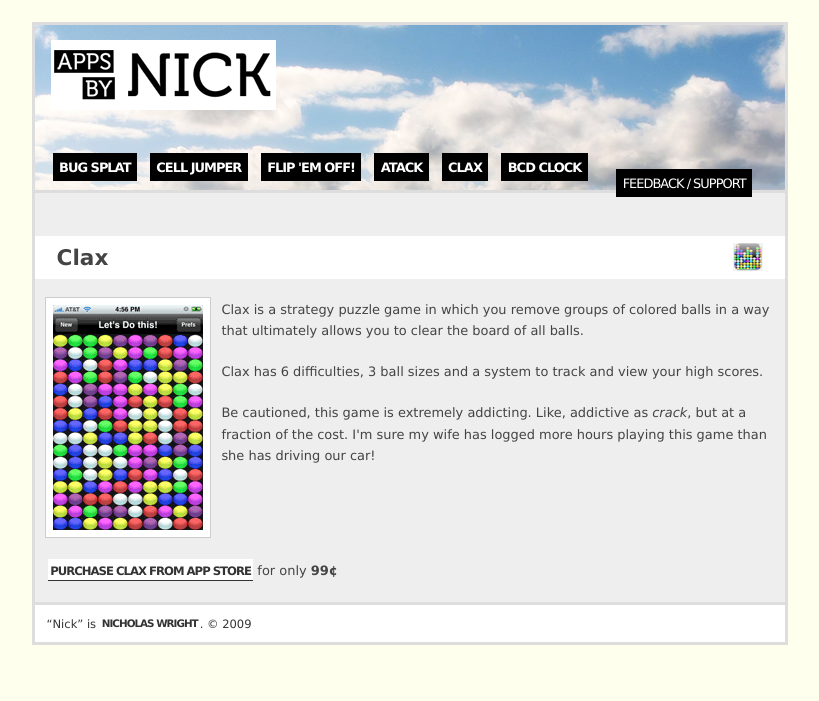
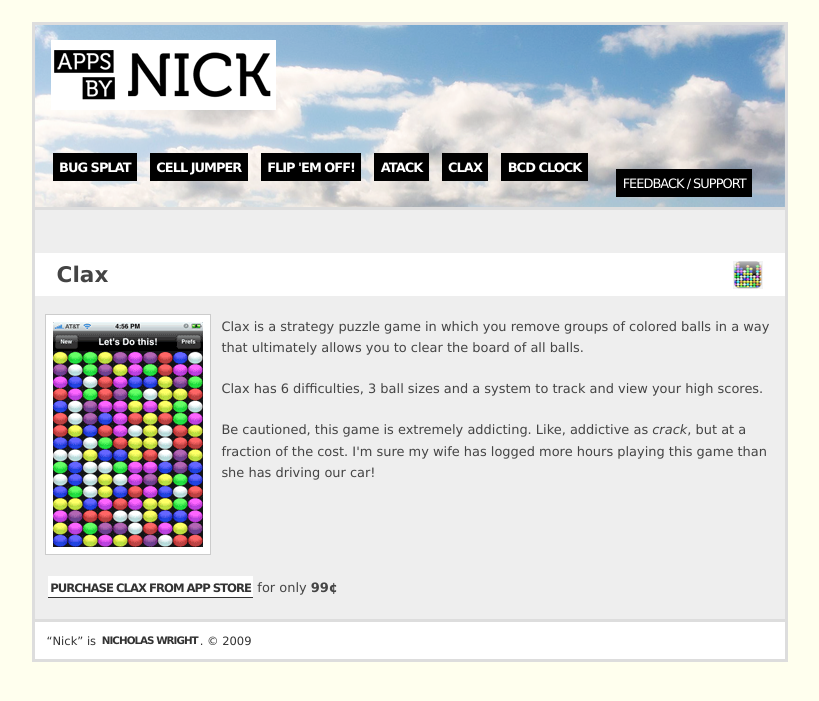
Before and after one commit to Abica/appsbynick-google-app-engine, a Python web app: template templates/root/clax.html in a window 1280 px wide. Shown: the top 701 px of the page, without its empty margins (230-1049 px from the left). Run offline with Jinja, Linux system fonts and the light colour scheme; the template is opened without the code that fills it, so the values that code supplies are empty.

Commit message:
prevent tabs from falling out of the header on safari

```diff
--- a/assets/stylesheets/base.css
+++ b/assets/stylesheets/base.css
@@ -37,6 +37,7 @@
     background: url(/images/background.png) top left no-repeat;
     border: 0 solid #DDD;
     border-width: 0 0 3px 0;
+    padding-bottom: 0.5em;
 }
 
 #logo h1 a {
@@ -66,6 +67,7 @@
 
 #nav {
     padding: 0.5em;
+    padding-bottom: 0;
     text-align: left;
 }
 
@@ -212,3 +214,7 @@
 		padding: 5px;
 		font-weight: bold;
 }
+
+.clear {
+    clear: both;
+}
```
